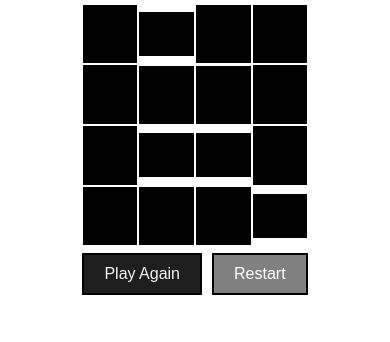
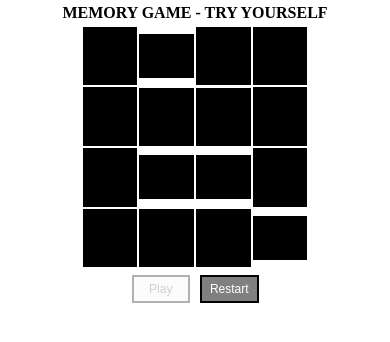
Before and after one commit to KatiaBu/MemoryGame, a plain HTML site: page index.html in a window 390 px wide. Drawn offline with nearby package versions, Linux system fonts and the light colour scheme.

Commit message:
css style modification, refactore code

```diff
--- a/index.html
+++ b/index.html
@@ -4,15 +4,18 @@
 
 <head>
     <meta charset="UTF-8">
-    <meta name='viewport' content="width=device-width, initial scale=1.0">
+    <meta name='viewport' content="width=device-width, initial-scale=1.0">
     <title>Memory Game</title>
     <link rel="stylesheet" href="style.css">
-    <script src ="https://ajax.googleapis.com/ajax/libs/jquery/3.4.0/jquery.min.js">
-</script>
+    <script src="https://ajax.googleapis.com/ajax/libs/jquery/3.4.0/jquery.min.js">
+    </script>
 
 </head>
 
 <body>
+    <div class=title>
+        <h2>MEMORY GAME - TRY YOURSELF</h2>
+    </div>
     <div class='container'>
         <div class='memory-image'></div>
         <div class='memory-image'></div>
@@ -32,9 +35,9 @@
         <div class='memory-image'></div>
     </div>
     <div class='navigator'>
-            <button type="button" class='play' disabled>Play Again</button>
-            <button type="button" class='restart'>Restart</button>
-        </div>
+        <button type="button" class='play' disabled>Play</button>
+        <button type="button" class='restart'>Restart</button>
+    </div>
 
     <script src="memory.js"></script>
 </body>
--- a/memory.js
+++ b/memory.js
@@ -1,10 +1,3 @@
-const image = ['images/wireless.png', 'images/apple.png', 'images/css.png', 'images/html.png', 'images/instagram.png', 'images/javascript.png', 'images/power.png', 'images/symbol.png',
-    'images/wireless.png', 'images/apple.png', 'images/css.png', 'images/html.png', 'images/instagram.png', 'images/javascript.png', 'images/power.png', 'images/symbol.png'
-];
-
-var cards = document.querySelectorAll(".memory-image");
-cards = [...cards];
-
 const initialState = {
      frontImage : [],
      flippedSrcs : [],
@@ -106,7 +99,17 @@ function addPairToFlipped(src) {
 }
 
 function init() {
+    const image = ['images/wireless.png', 'images/apple.png', 'images/css.png', 'images/html.png', 'images/instagram.png', 'images/javascript.png', 'images/power.png', 'images/symbol.png',
+    'images/wireless.png', 'images/apple.png', 'images/css.png', 'images/html.png', 'images/instagram.png', 'images/javascript.png', 'images/power.png', 'images/symbol.png'];
 
+    var cards = $(".memory-image");
+    cards = [...cards];
+
+    cards.forEach((card) => {
+        if (card.firstChild) {
+            card.firstChild.remove()
+        }
+    })
     setInitialState();
 
     cards.forEach((card) => {
--- a/style.css
+++ b/style.css
@@ -8,8 +8,14 @@ body {
     display: flex;
     flex-wrap: wrap;
 }
+h2{
+    display: block;
+    font-size: 2em;
+    font-weight: bold;
+    text-align: center
+}
 
-.container {
+.container, .title {
     display: flex;
     flex-wrap: wrap;
     width: 100%;
@@ -63,16 +69,17 @@ body {
 .result h2 {
     text-align: center;
 }
-.navigator{
+
+.navigator {
     width: 100%;
     display: flex;
-    align-items : center ;
-    justify-content : center;
+    align-items: center;
+    justify-content: center;
     margin-top: 0.5%;
 }
 
-button{
-  background-color:grey;
+button {
+    background-color: grey;
     border: 2px solid black;
     color: white;
     padding: 15px 30px;
@@ -80,18 +87,47 @@ button{
     text-align: center;
     display: inline-block;
     font-size: 20px;
-}
-button:disabled{
-  border: 2px solid black;
-  background-color:rgb(31, 30, 30);
-  color: whitesmoke;
-  cursor: not-allowed;
+    width: 15%;
 }
 
+button:disabled {
+    cursor: not-allowed;
+    border: 2px solid black;
+    background-color: #f5f5f5;
+    color: #666;
+    opacity: 0.3;
+}
+
+button:active {
+    background-color: #e6adad;
+}
 
 @media (max-width: 900px) {
-    button{
+    button {
         font-size: 16px;
         padding: 10px 20px;
     }
+    h2{
+        font-size: 1.5em;
     }
+}
+
+@media (max-width:550px) {
+    button {
+        font-size: 12px;
+        padding: 5px 5px;
+    }
+    h2{
+        font-size: 1em;
+    }
+}
+
+@media (max-width:350px) {
+    button {
+        font-size: 9px;
+        padding: 1px 1px;
+    }
+    h2{
+        font-size: .7em;
+    }
+}
```
Lines whose indentation alone changed are shown as unchanged.
